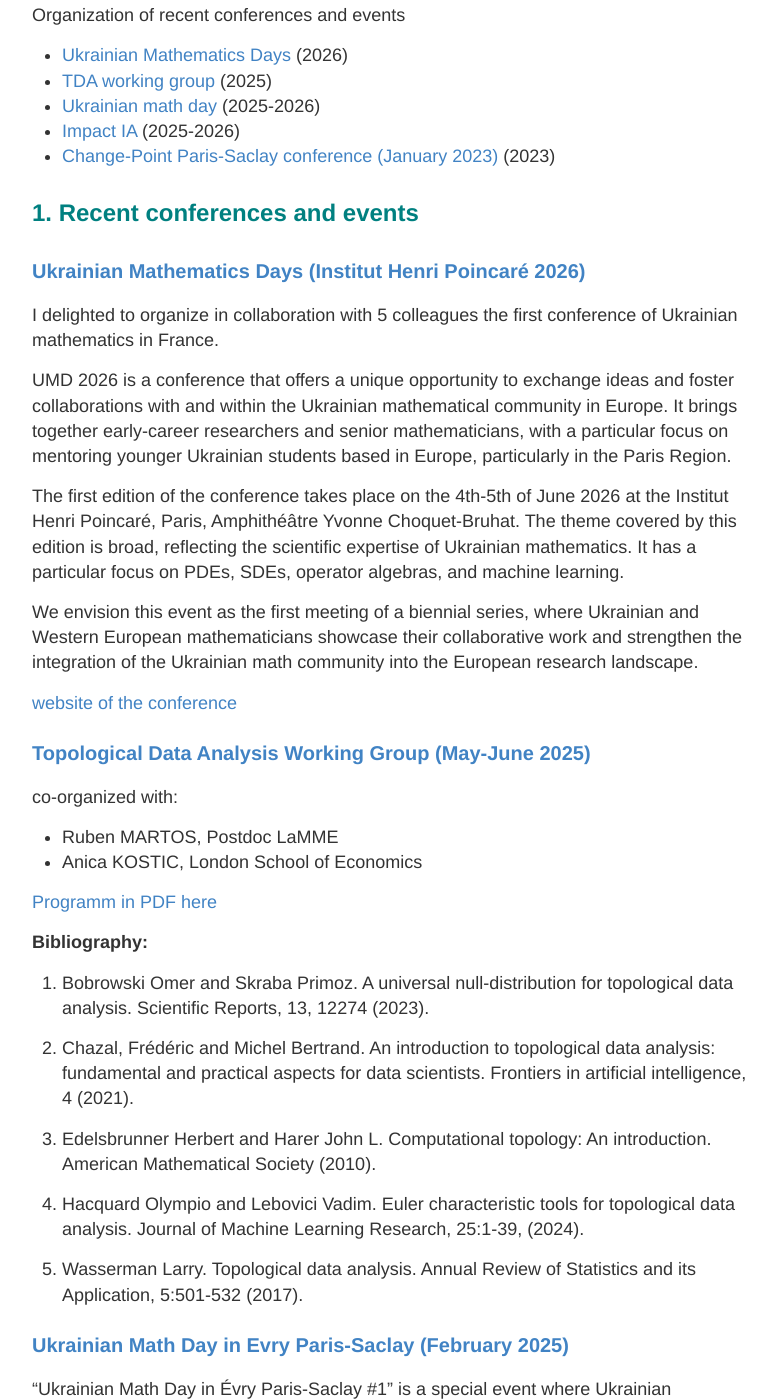
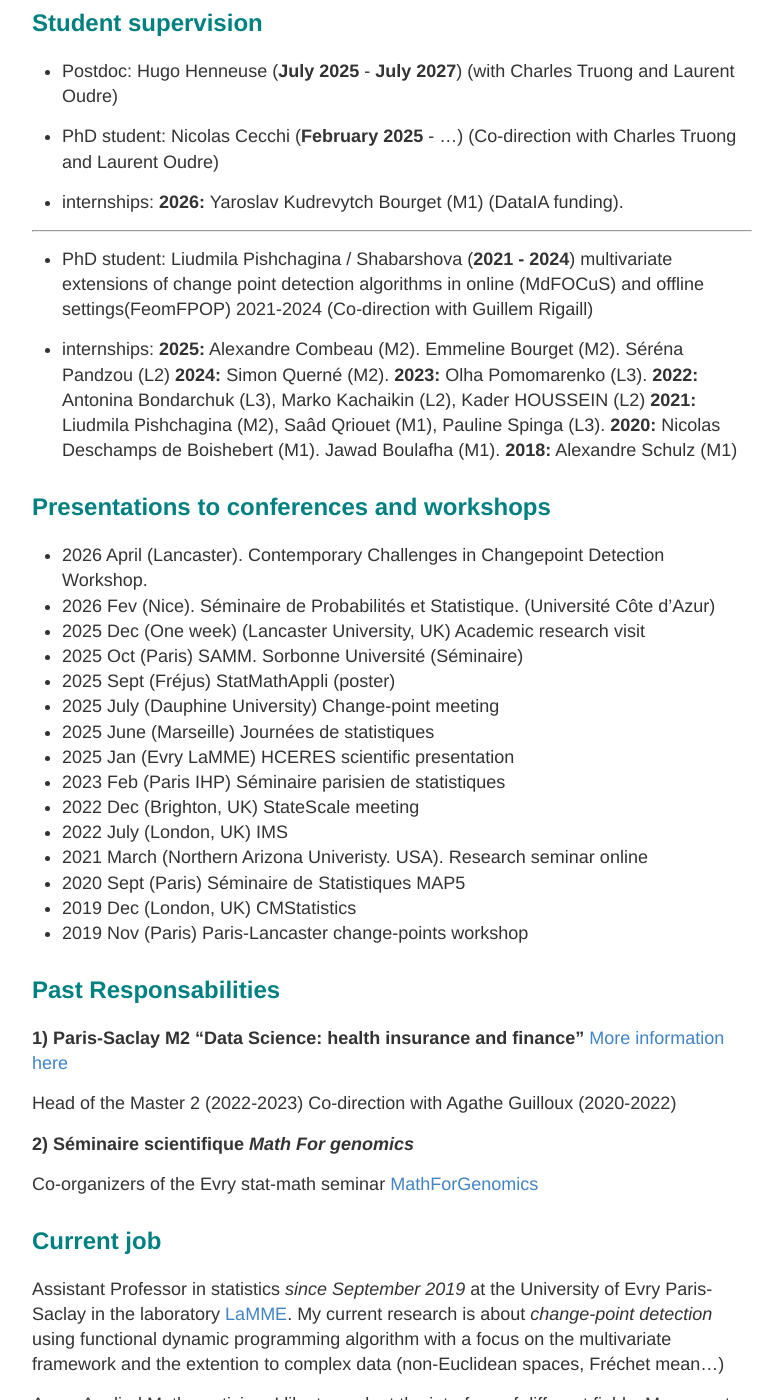
Before and after one commit to vincentrunge/vincentrunge.github.io, a Jekyll site: the page built from About.md, in a window 1280 px wide and 1400 px high, scrolled down 201 px. Shown: the whole window, without its empty margins (248-1031 px from the left). Built offline with Jekyll 4.4.1, drawn with Linux system fonts in a browser that asks for light colours; some of the changed text lies outside the part shown.

Commit message:
Revise About.md with updated supervision and responsibilities
Updated the About.md file to include new sections on student supervision and past responsibilities, while removing outdated conference details.

```diff
--- a/About.md
+++ b/About.md
@@ -4,100 +4,8 @@ title: About
 permalink: /About/
 ---
 
-Organization of recent conferences and events
 
-- [Ukrainian Mathematics Days](#umd) (2026)
-- [TDA working group](#tda) (2025)
-- [Ukrainian math day](#ukraine) (2025-2026)
-- [Impact IA](#impact) (2025-2026)
-- [Change-Point Paris-Saclay conference (January 2023)](#chpt) (2023)
-
-
-## <span style="color:teal;"> 1. Recent conferences and events  </span>
-
-### <a id="umd"> Ukrainian Mathematics Days (Institut Henri Poincaré 2026)
-
-I delighted to organize in collaboration with 5 colleagues the first conference of Ukrainian mathematics in France.
-
-UMD 2026 is a conference that offers a unique opportunity to exchange ideas and foster collaborations with and within the Ukrainian mathematical community in Europe. It brings together early-career researchers and senior mathematicians, with a particular focus on mentoring younger Ukrainian students based in Europe, particularly in the Paris Region.
-
-The first edition of the conference takes place on the 4th-5th of June 2026 at the Institut Henri Poincaré, Paris, Amphithéâtre Yvonne Choquet-Bruhat.
-The theme covered by this edition is broad, reflecting the scientific expertise of Ukrainian mathematics. It has a particular focus on PDEs, SDEs, operator algebras, and machine learning.
-
-We envision this event as the first meeting of a biennial series, where Ukrainian and Western European mathematicians showcase their collaborative work and strengthen the integration of the Ukrainian math community into the European research landscape.
-
-[website of the conference](https://ukrmathday2026.sciencesconf.org/?lang=en)
-
-
-### <a id="tda"> Topological Data Analysis Working Group (May-June 2025)
-
-co-organized with:
-- Ruben MARTOS, Postdoc LaMME
-- Anica KOSTIC, London School of Economics
-
-[Programm in PDF here](programme.pdf)
-
-
-**Bibliography:**
-
-1. Bobrowski Omer and Skraba Primoz. A universal null-distribution for topological data
-analysis. Scientific Reports, 13, 12274 (2023).
-
-2. Chazal, Frédéric and Michel Bertrand. An introduction to topological data analysis:
-fundamental and practical aspects for data scientists. Frontiers in artificial intelligence, 4 (2021).
-
-3. Edelsbrunner Herbert and Harer John L. Computational topology: An introduction.
-American Mathematical Society (2010).
-
-4. Hacquard Olympio and Lebovici Vadim. Euler characteristic tools for topological data
-analysis. Journal of Machine Learning Research, 25:1-39, (2024).
-
-5. Wasserman Larry. Topological data analysis. Annual Review of Statistics and its Application,
-5:501-532 (2017).
-
-
-### <a id="ukraine"> Ukrainian Math Day in Evry Paris-Saclay (February 2025)
-
-"Ukrainian Math Day in Évry Paris-Saclay #1" is a special event where Ukrainian mathematicians share their ongoing research in mathematics with a diverse audience.
-
-Hosted at the University of Évry Paris-Saclay, this event brings together mathematicians, researchers, and students — from undergraduate to PhD level — to explore topics in pure and applied mathematics.
-
-Through insightful lectures, engaging discussions, and valuable networking opportunities, the event seeks to promote knowledge exchange and support the Ukrainian mathematical community, which has been dispersed across Europe and beyond due to the ongoing war.
-
-[website of the conference day](https://indico.math.cnrs.fr/event/13784/)
-
-### UMD 2026 (4-5 June 2026). Henri Poincaré Institute
-
-We organize a two-day conference called **Ukrainian Mathematics Days 2026**, following the success of the previous (smaller) event. Organizing commitee:
-
-- Anna Bahrii (Evry Paris-Saclay University, LaMME)
-- Maryna Kachanovska (POEMS team, Inria)
-- Illia Karabash (Universität Bonn)
-- Kostyantyn Krutoy (Paris-Cité University, IMJ-PRG)
-- Ruben Martos (Sorbonne Université, SAMM lab)
-- Vincent Runge (Evry Paris-Saclay University, LaMME)
-
-
-
-### <a id="impact"> Impact IA for master student (February 2025)
-
-Cet événement est conçu pour échanger "au delà des mathématiques" sur les conséquences écologiques, économiques, éthiques ou juridiques de l'utilisation des modèles d'IA.
-
-Co-financée par la FMJH et DATAIA, la journée ImpAct s'adresse en priorité aux étudiants de master de Paris-Saclay, plus particulièrement aux étudiants en mathématiques (Data Science, IA...). Un public plus large est bienvenu dans la limite des places disponibles.
-
-[website of the conference](https://indico.math.cnrs.fr/event/13759/)
-
-### <a id="chpt"> Change-Point Paris-Saclay conference (January 2023)
-
-Co-organizer with [Charles Truong](https://charles.doffy.net)
-
-The Paris-Saclay Change-Point workshop is a **2-day meeting** (January 16th and 17th 2023) dedicated to **theoretical and applied methods for solving change-point detection problems**. The primary goal of the workshop consists in fostering new interactions within the European community of change-point researchers. This event is **free of charge** (no registration fee) and open to anyone willing to contribute to the development of the field (M2 students, PhD, young and senior researchers).
-
-[Website of the Paris-Saclay Changepoint Workshop](https://parissaclaychangepoint.github.io)
-
-
-
-## <span style="color:teal;"> 2. Student supervision </span>
+## <span style="color:teal;"> Student supervision </span>
 
 + Postdoc: Hugo Henneuse (**July 2025** - **July 2027**)
  (with Charles Truong and Laurent Oudre)
@@ -106,7 +14,7 @@ The Paris-Saclay Change-Point workshop is a **2-day meeting** (January 16th and
  (Co-direction with Charles Truong and Laurent Oudre)
 
 + internships:
-  **2025:** Emmeline Bourget (M2) (DataIA funding). Alexandre Combeau (M2). Séréna Pandzou (L2)
+  **2026:** Yaroslav Kudrevytch Bourget (M1) (DataIA funding).
 
 ___
 
@@ -123,20 +31,10 @@ multivariate extensions of change point detection algorithms in online (MdFOCuS)
   **2018:** Alexandre Schulz (M1)
 
 
-## <span style="color:teal;"> 3. Past Responsabilities </span>
+## <span style="color:teal;"> Presentations to conferences and workshops </span>
 
-**1) Paris-Saclay M2 "Data Science: health insurance and finance"** [More information here](https://www.universite-paris-saclay.fr/en/education/master/mathematics-and-applications/m2-data-science-health-insurance-and-finance)
-
-Head of the Master 2 (2022-2023)
-Co-direction with Agathe Guilloux (2020-2022)
-
-**2) Séminaire scientifique *Math For genomics***
-
-Co-organizers of the Evry stat-math seminar [MathForGenomics](https://mathforgenomics.github.io/)
-
-
-## <span style="color:teal;"> 4. Presentations to conferences and workshops </span>
-
+- 2026 April (Lancaster). Contemporary Challenges in Changepoint Detection Workshop.
+- 2026 Fev (Nice). Séminaire de Probabilités et Statistique. (Université Côte d'Azur)
 - 2025 Dec (One week) (Lancaster University, UK) Academic research visit
 - 2025 Oct (Paris) SAMM. Sorbonne Université (Séminaire)
 - 2025 Sept (Fréjus) StatMathAppli (poster)
@@ -151,7 +49,20 @@ Co-organizers of the Evry stat-math seminar [MathForGenomics](https://mathforgen
 - 2019 Dec (London, UK) CMStatistics
 - 2019 Nov (Paris) Paris-Lancaster change-points workshop
 
-## <span style="color:teal;"> 5. Current job </span>
+
+## <span style="color:teal;"> Past Responsabilities </span>
+
+**1) Paris-Saclay M2 "Data Science: health insurance and finance"** [More information here](https://www.universite-paris-saclay.fr/en/education/master/mathematics-and-applications/m2-data-science-health-insurance-and-finance)
+
+Head of the Master 2 (2022-2023)
+Co-direction with Agathe Guilloux (2020-2022)
+
+**2) Séminaire scientifique *Math For genomics***
+
+Co-organizers of the Evry stat-math seminar [MathForGenomics](https://mathforgenomics.github.io/)
+
+
+## <span style="color:teal;"> Current job </span>
 
 Assistant Professor in statistics *since September 2019* at the University of Evry Paris-Saclay in the laboratory [LaMME](http://www.math-evry.cnrs.fr/doku.php). My current research is about *change-point detection* using functional dynamic programming algorithm with a focus on the multivariate framework and the extention to complex data (non-Euclidean spaces, Fréchet mean...)
 
```
